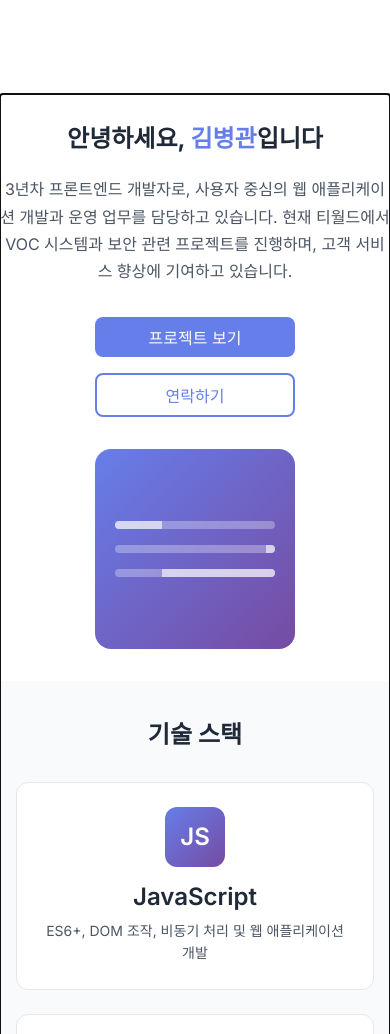
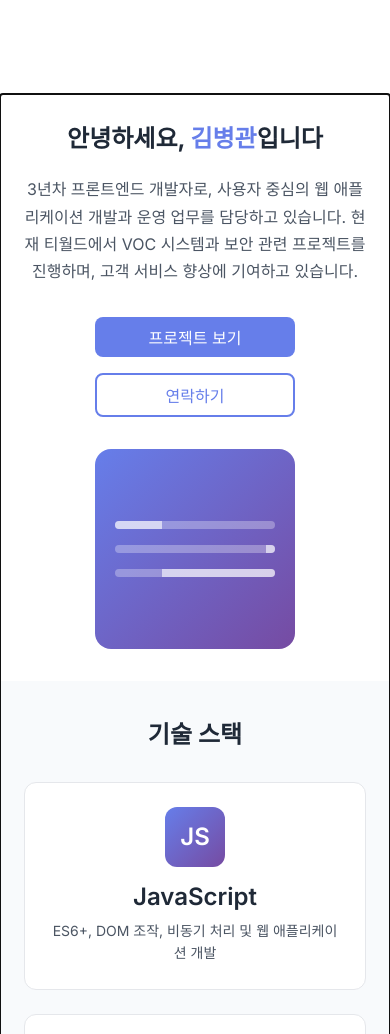
Before and after one commit to Byeong-Gwan/resume-project, a website with bundled scripts: page index.html in a window 390 px wide. Shown: the part 66-1100 px from the top of the page. Built offline with nearby package versions, Linux system fonts and the light colour scheme.

Commit message:
fix: 모바일 글자 css 수정

```diff
--- a/styles/global.css
+++ b/styles/global.css
@@ -114,7 +114,14 @@ img, video, canvas, svg {
 
 @media (max-width: 768px) {
   .container {
-    padding: 0 var(--spacing-md);
+    padding: 0 var(--spacing-lg); /* larger side padding on mobile for comfortable gutters */
+  }
+}
+
+/* Very small devices: slightly reduce but still keep good gutters */
+@media (max-width: 380px) {
+  .container {
+    padding: 0 calc(var(--spacing-md) + 24px);
   }
 }
 
--- a/styles/home.css
+++ b/styles/home.css
@@ -351,7 +351,7 @@
 
 @media (max-width: 768px) {
   .hero {
-    padding: var(--spacing-2xl) 0;
+    padding: var(--spacing-2xl) var(--spacing-lg); /* keep mobile side gutters */
     min-height: 60vh;
   }
 
```
